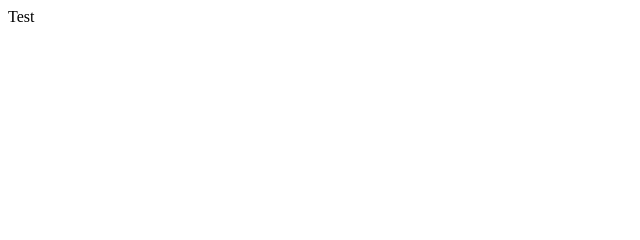
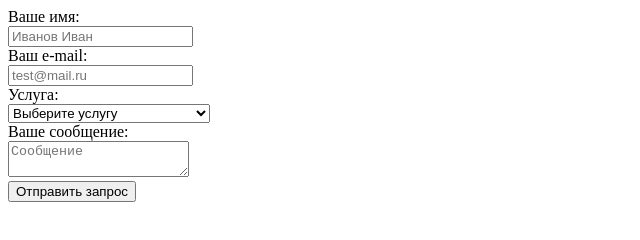
Before and after one commit to masquel/masquel.github.io, a plain HTML site: page index.html in a window 1280 px wide. Shown: the whole page, without its empty margins (0-640 px from the left). Drawn offline with Linux system fonts and the light colour scheme.

Commit message:
Update index.html

```diff
--- a/index.html
+++ b/index.html
@@ -1 +1,47 @@
-Test
+<!DOCTYPE html>
+<html lang="en">
+<head>
+	<meta charset="UTF-8">
+	<title>FrontEnd Diary</title>
+</head>
+<body>
+	<div class="container">
+		<form action="https://formspree.io/alex@fe-diary.ru" class="form form-horizontal" method="POST">
+			<div class="form-group">
+				<label for="" class="control-label col-sm-2">Ваше имя:</label>
+				<div class="col-sm-10">
+					<input type="text" class="form-control" value="" placeholder="Иванов Иван">
+				</div>
+			</div>
+			<div class="form-group">
+				<label for="" class="control-label col-sm-2">Ваш e-mail:</label>
+				<div class="col-sm-10">
+					<input type="email" name="_replyto" placeholder="test@mail.ru">
+				</div>
+			</div>
+			<div class="form-group">
+				<label for="service" class="control-label col-sm-2">Услуга:</label>
+				<div class="col-sm-10">
+					<select name="service" id="service">
+						<option value="0" selected disabled>Выберите услугу</option>
+						<option value="Разработка/Доработка сайта">Разработка/Доработка сайта</option>
+						<option value="SEO/Контекстная реклама">SEO/Контекстная реклама</option>
+						<option value="Дизайн">Дизайн</option>
+					</select>
+				</div>
+			</div>
+			<div class="form-group">
+				<label for="" class="control-label col-sm-2">Ваше сообщение:</label>
+				<div class="col-sm-10">
+					<textarea type="text" class="form-control" placeholder="Cообщение"></textarea>
+				</div>
+			</div>
+			<div class="form-group">
+				<div class="col-sm-offset-2 col-sm-10">
+					<button class="btn btn-default">Отправить запрос</button>
+				</div>
+			</div>
+		</form>
+	</div>
+</body>
+</html>
```
